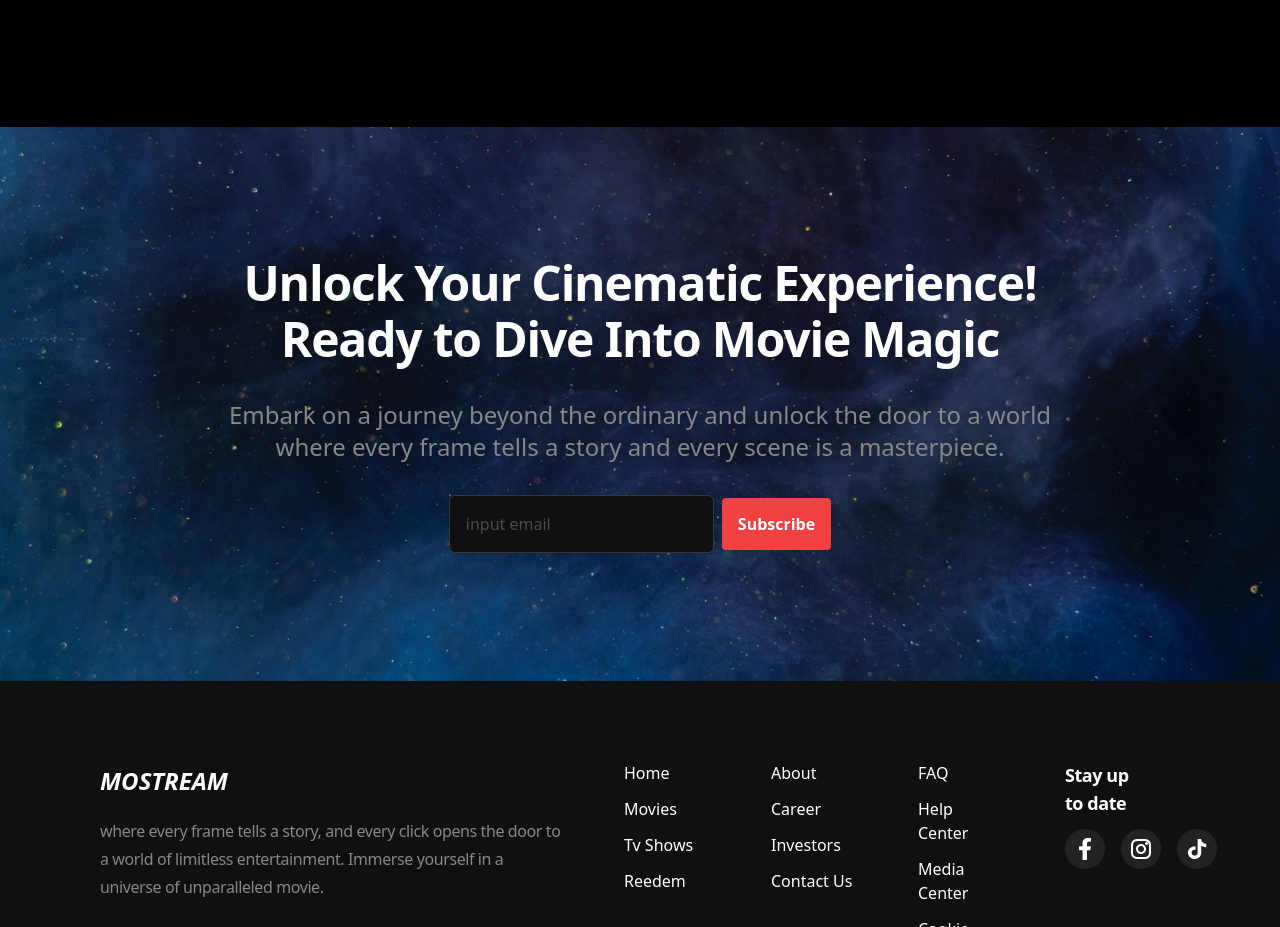
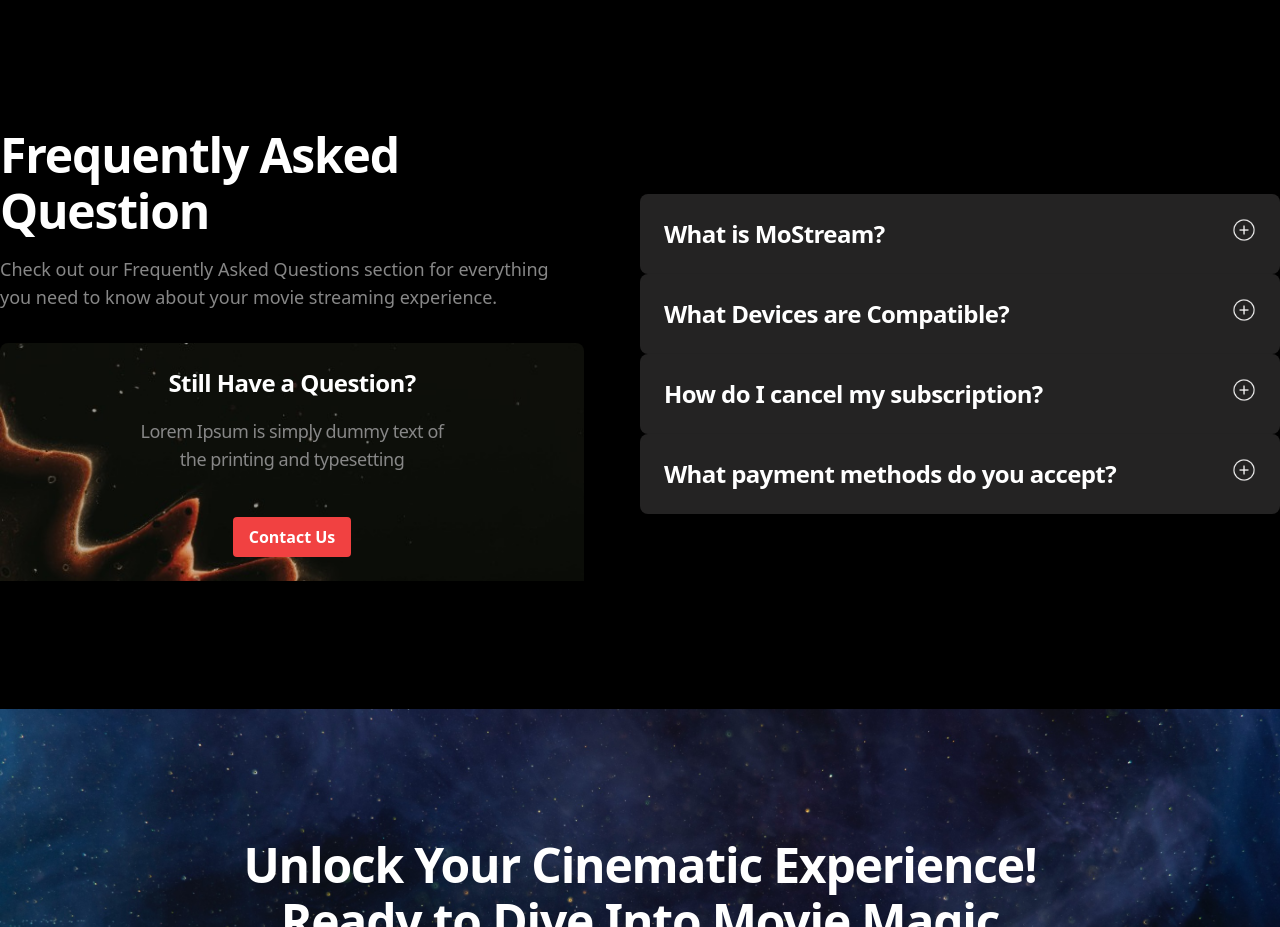
Before and after one commit to tsotne01/mostream-movie-app, a Next.js app: page /subscription in a window 1280 px wide. Shown: the part 981-1908 px from the top of the page. Built offline with nearby package versions, Linux system fonts and the light colour scheme.

Commit message:
Implement code changes to enhance functionality and improve performance

```diff
--- a/src/app/(withHeaderAndFooter)/subscription/page.tsx
+++ b/src/app/(withHeaderAndFooter)/subscription/page.tsx
@@ -1,5 +1,8 @@
 import Button from '@/components/ui/button'
+import FAQ from '@/components/ui/faq'
+import FaqItem from '@/components/ui/faq-item'
 import SubscriptionPlanSection from '@/components/ui/subscription-plan-section'
+import Image from 'next/image'
 import React from 'react'
 
 function page() {
@@ -19,6 +22,32 @@ function page() {
 
       </div>
       <SubscriptionPlanSection />
+      <section className='flex justify-between items-center mx-auto max-w-7xl mb-32'>
+        <div className='max-w-1/2 mr-14'>
+          <h2 className='font-semibold text-5xl tracking-tight leading-14 mb-4 max-w-3/4'>Frequently Asked Question</h2>
+          <p className='font-medium text-lg text-[#878787] mb-8'>Check out our Frequently Asked Questions section for everything you need to know about your movie streaming experience.</p>
+          <div className='relative overflow-hidden p-6 flex flex-col items-center justify-center'>
+            <Image
+              src='/faq-contact-us-image.jpg'
+              alt='FAQ Image'
+              width={498}
+              height={248}
+              className='absolute top-0 left-0 w-full h-auto object-fill rounded-lg shadow-lg -z-1'
+            />
+            <h3 className='font-semibold text-2xl text-white mb-4.5 leading-8 tracking-tight'>Still Have a Question?</h3>
+            <p className='max-w-[309px] font-medium text-center text-[#878787] text-lg tracking-tight leading-7 mb-11'>Lorem Ipsum is simply dummy text of the printing and typesetting</p>
+            <Button variant='primary'>
+              Contact Us
+            </Button>
+          </div>
+        </div>
+        <FAQ className='min-w-1/2'>
+          <FaqItem question='What is MoStream?' answer='Mostream is not just a platform; it"s your VIP pass to a universe of captivating content that transcends the ordinary. Say goodbye to the mundane and embrace the extraordinary.' />
+          <FaqItem question='What Devices are Compatible?' answer='Mostream is designed to be compatible with a wide range of devices, including smart TVs, smartphones, tablets, and computers. Whether you prefer watching on the big screen or on the go, Mostream has you covered.' />
+          <FaqItem question='How do I cancel my subscription?' answer='To cancel your subscription, simply log into your account, navigate to the subscription settings, and follow the cancellation instructions. You can also contact our support team for assistance.' />
+          <FaqItem question='What payment methods do you accept?' answer='We accept various payment methods, including credit cards, debit cards, and popular digital wallets. You can choose the payment method that suits you best during the checkout process.' />
+        </FAQ>
+      </section>
     </>
   )
 }
--- a/src/components/ui/faq-item.tsx
+++ b/src/components/ui/faq-item.tsx
@@ -6,15 +6,16 @@ import ExpandIcon from './expand-icon';
 type FaqItemProps = {
     question: string;
     answer: string;
+    componentClasses?: string;
 }
 
-const FaqItem = ({ question, answer }: FaqItemProps) => {
+const FaqItem = ({ question, answer ,componentClasses}: FaqItemProps) => {
     const [isOpen, setIsOpen] = useState(false);
     const toggleOpen = () => {
         setIsOpen(!isOpen);
     }
     return (
-        <div onClick={toggleOpen} className='p-6 bg-[#242323] cursor-pointer rounded-lg shadow-md mb-8 flex justify-between items-center'>
+        <div onClick={toggleOpen} className={`p-6 bg-[#242323] cursor-pointer rounded-lg shadow-md flex justify-between items-center ${componentClasses}`}>
            <div>
              <h4 className='text-2xl font-semibold text-white tracking-tight leading-8'>{question}</h4>
             {isOpen && <p className='text-[#878787] mt-4 text-lg font-medium'>{answer}</p>}
--- a/src/components/ui/faq-section.tsx
+++ b/src/components/ui/faq-section.tsx
@@ -7,7 +7,7 @@ function FaqSection() {
         <section className='px-[100px] py-32'>
             <h2 className='text-white text-5xl font-semibold mb-6 leading-14 tracking-tight mx-auto text-center'>Frequently Asked Question</h2>
             <p className='text-[#878787] text-base leading-7 mb-9 tracking-tight text-center max-w-2xl mx-auto'>Check out our Frequently Asked Questions section for everything you need to know about your movie streaming experience.</p>
-            <FAQ>
+            <FAQ className='gap-8'>
                 <FaqItem
                     question="What is MoStream?"
                     answer="Mostream is not just a platform; it's your VIP pass to a universe of captivating content that transcends the ordinary. Say goodbye to the mundane and embrace the extraordinary."
--- a/src/components/ui/faq.tsx
+++ b/src/components/ui/faq.tsx
@@ -1,9 +1,9 @@
 import React, { ReactNode } from 'react'
 import FaqItem from './faq-item'
 
-const FAQ = ({ children }: { children: ReactNode }) => {
+const FAQ = ({ children , className }: { children: ReactNode , className?: string }) => {
     return (
-        <div className='max-w-7xl mx-auto'>
+        <div className={`max-w-7xl mx-auto flex flex-col ${className}`}>
             {children}
         </div>
     )
```
Also changed, not shown: public/faq-contact-us-image.jpg (added).
